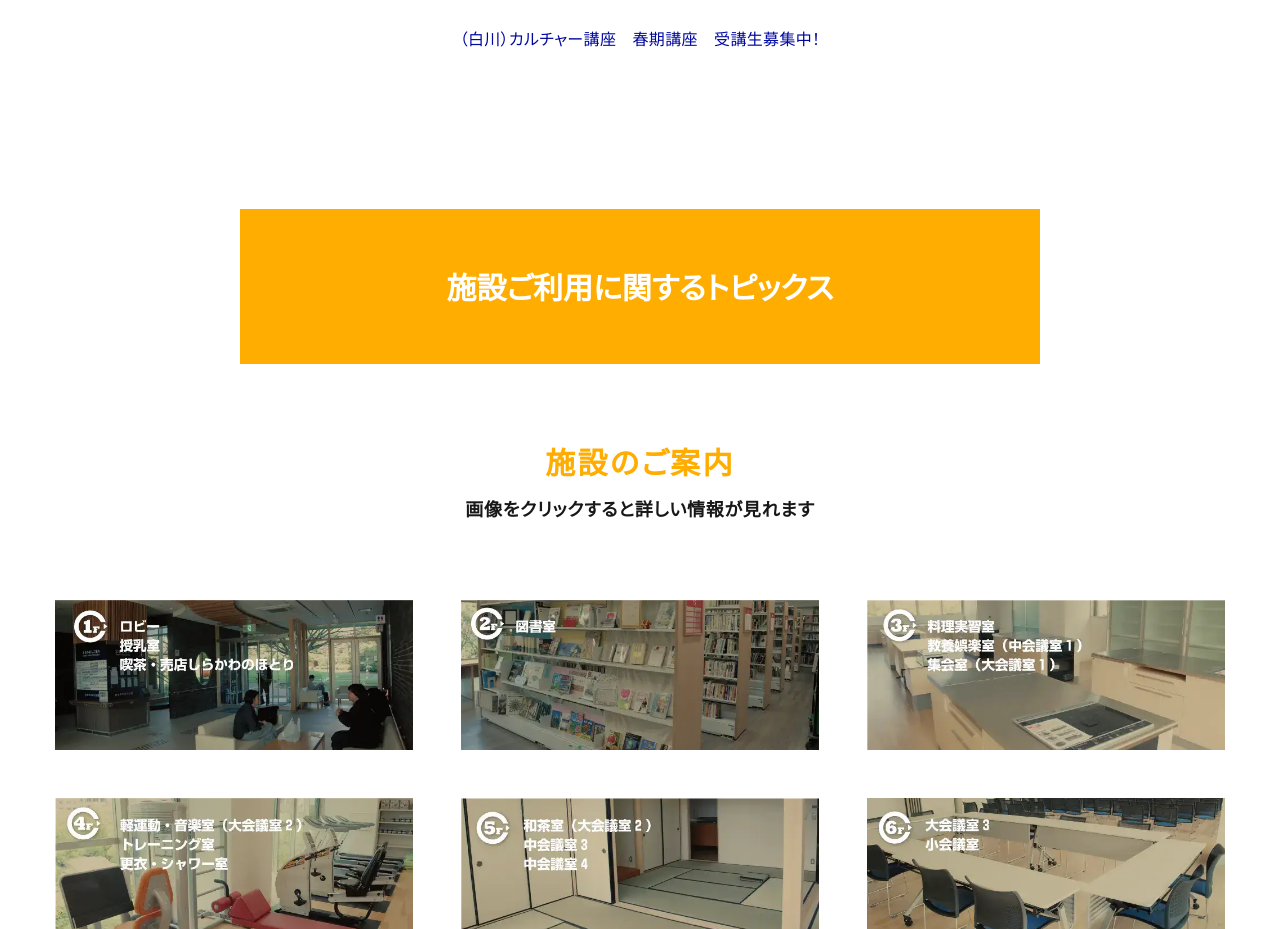
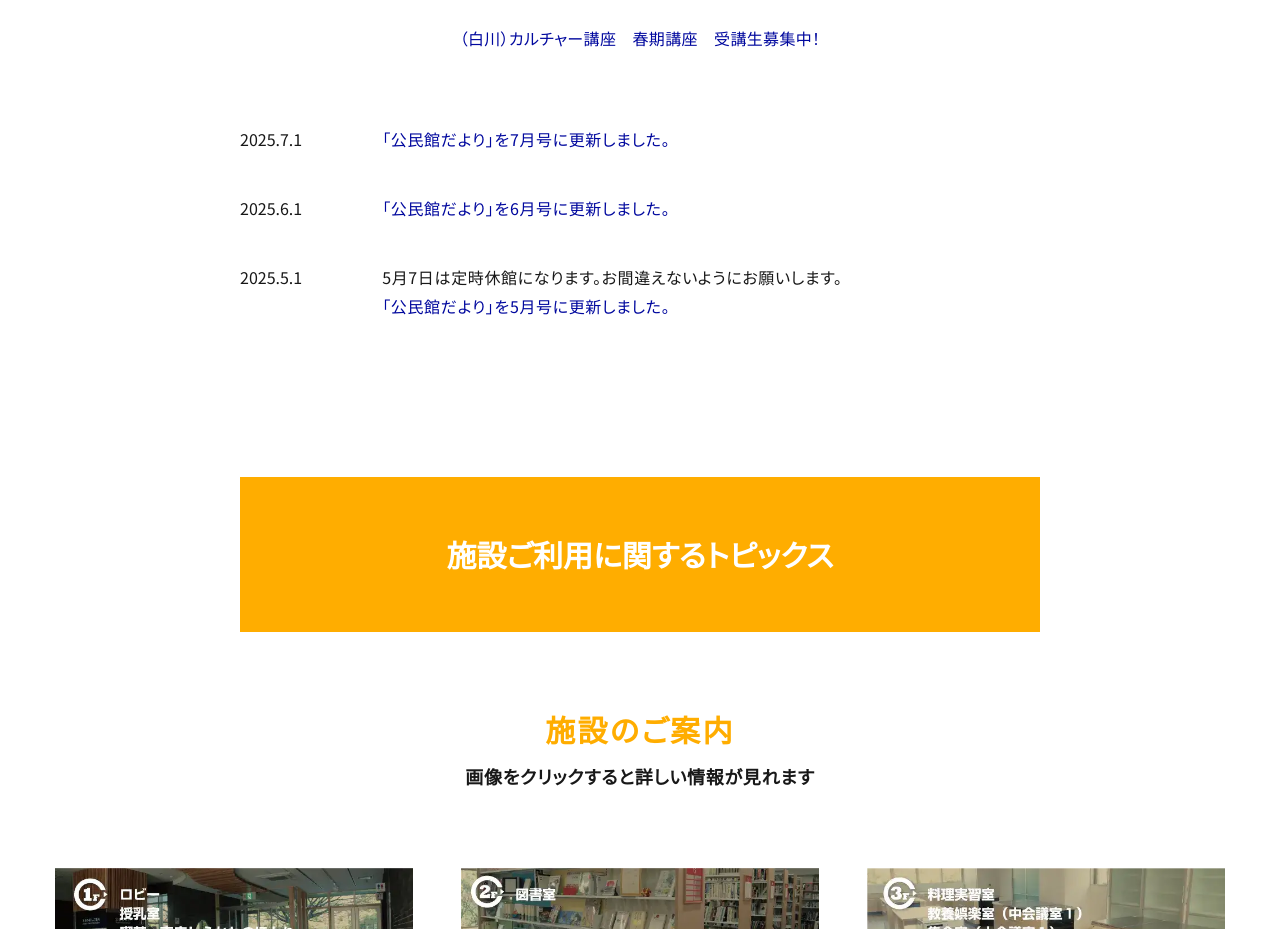
Before and after one commit to ken-atnek/shirakawa-chuo-cc.com_2507, a Next.js app: page / in a window 1280 px wide. Shown: the part 960-1889 px from the top of the page. Built offline with nearby package versions, Linux system fonts and the light colour scheme.

Commit message:
🎨 お知らせコンポーネント作成

```diff
--- a/package.json
+++ b/package.json
@@ -4,9 +4,10 @@
   "private": true,
   "scripts": {
     "dev": "next dev",
-    "build": "next build",
+    "build": "next build && rm -f out/404.html && rm -rf out/404",
     "start": "next start",
-    "lint": "next lint"
+    "lint": "next lint",
+    "lint:style": "stylelint \"src/**/*.scss\" --fix"
   },
   "dependencies": {
     "next": "15.3.5",
--- a/src/app/page.tsx
+++ b/src/app/page.tsx
@@ -15,6 +15,8 @@ import BlockFacilityHours from '@/components/BlockFacilityHours';
 import BlockCourseGuide from '@/components/BlockCourseGuide';
 import BlockAccess from '@/components/BlockAccess';
 import BlockStore from '@/components/BlockStore';
+import { newsData } from '@/data/newsData';
+import BlockNewsList from '@/components/BlockNewsList';
 
 export const generateMetadata = (): Metadata => {
   return {
@@ -34,7 +36,7 @@ export default function Home() {
           height={100}
         />
       </section>
-      <section className={styles.containerNews}>
+      <section className={styles.containerNews} id="ContainerNews">
         <article>
           <h2 className={styles.itemH2}>お知らせ</h2>
           <p className={styles.sidebarH2}>
@@ -47,9 +49,13 @@ export default function Home() {
           >
             （白川）カルチャー講座　春期講座　受講生募集中！
           </ExternalLink>
+          <BlockNewsList items={newsData} />
         </article>
       </section>
-      <section className={styles.containerFacilityGuide}>
+      <section
+        className={styles.containerFacilityGuide}
+        id="ContainerFacilityGuide"
+      >
         <div className={styles.boxHead}>施設ご利用に関するトピックス</div>
         <article>
           <h2 className={styles.itemH2}>施設のご案内</h2>
@@ -59,33 +65,42 @@ export default function Home() {
           <BlockFacilityGuide />
         </article>
       </section>
-      <section className={styles.containerFacilityDetails}>
+      <section
+        className={styles.containerFacilityDetails}
+        id="ContainerFacilityDetails"
+      >
         <article>
           <h2 className={styles.itemH2}>施設ご利用について</h2>
           <p className={styles.sidebarH2}>利用お申し込み、料金、定員について</p>
           <BlockFacilityDetails />
         </article>
       </section>
-      <section className={styles.containerFacilityHours}>
+      <section
+        className={styles.containerFacilityHours}
+        id="ContainerFacilityHours"
+      >
         <article>
           <h2 className={styles.itemH2}>施設利用可能時間</h2>
           <p className={styles.sidebarH2}>利用時間</p>
           <BlockFacilityHours />
         </article>
       </section>
-      <section className={styles.containerCourseGuide}>
+      <section
+        className={styles.containerCourseGuide}
+        id="ContainerCourseGuide"
+      >
         <article>
           <h2 className={styles.itemH2}>講座のご案内</h2>
           <BlockCourseGuide />
         </article>
       </section>
-      <section className={styles.containerAccess}>
+      <section className={styles.containerAccess} id="ContainerAccess">
         <article>
           <h2 className={styles.itemH2}>アクセス</h2>
           <BlockAccess />
         </article>
       </section>
-      <section className={styles.containerTearoom}>
+      <section className={styles.containerTearoom} id="ContainerTearoom">
         <article>
           <h2 className={styles.itemH2}>白川公園茶室について</h2>
           <dl>
@@ -145,7 +160,7 @@ export default function Home() {
           </dl>
         </article>
       </section>
-      <section className={styles.containerStore}>
+      <section className={styles.containerStore} id="ContainerStore">
         <article>
           <h2 className={styles.itemH2}>喫茶・売店 しらかわのほとり</h2>
           <BlockStore />
--- /dev/null
+++ b/src/components/BlockNewsList.tsx
@@ -0,0 +1,44 @@
+/* =======================================
+ * 熊本市中央公民館  お知らせ一覧
+ * URL: src/components/BlockNewsList.tsx
+ * Created: 2025-07-17
+ * Last updated: 2025-07-17
+ * ======================================= */
+
+import styles from '@/styles/PageTop.module.scss';
+import { NewsItem } from '@/types/newsItem';
+import ExternalLink from '@/components/common/ExternalLink';
+type Props = {
+  items: NewsItem[];
+};
+
+export default function BlockNewsList({ items }: Props) {
+  return (
+    <ul className={styles.newsList}>
+      {items.map((item, index) => (
+        <li key={index} className={styles.newsItem}>
+          <p className={styles.date}>{formatDate(item.date)}</p>
+          {(item.title || item.body || item.pdfLink) && (
+            <div className={styles.wrapDetails}>
+              {item.title && <h3 className={styles.title}>{item.title}</h3>}
+              {item.body && <p className={styles.body}>{item.body}</p>}
+              {item.pdfLink && (
+                <ExternalLink
+                  aria-label={item.pdfTitle ?? 'PDFを開く'}
+                  className={styles.itemPdf}
+                  href={item.pdfLink}
+                >
+                  {item.pdfTitle ?? 'PDFを開く'}
+                </ExternalLink>
+              )}
+            </div>
+          )}
+        </li>
+      ))}
+    </ul>
+  );
+}
+function formatDate(dateString: string): string {
+  const date = new Date(dateString);
+  return `${date.getFullYear()}.${date.getMonth() + 1}.${date.getDate()}`;
+}
--- /dev/null
+++ b/src/data/newsData.ts
@@ -0,0 +1,27 @@
+/* =======================================
+ * 熊本市中央公民館 お知らせDATA
+ * URL:src/data/newsData.ts
+ * Created: 2025-07-17
+ * Last updated: 2025-07-17
+ * ======================================= */
+
+import { NewsItem } from '@/types/newsItem';
+
+export const newsData: NewsItem[] = [
+  {
+    pdfTitle: '「公民館だより」を7月号に更新しました。',
+    pdfLink: '/data/pdf/R7.7月号公民館だより.pdf',
+    date: '2025-07-01',
+  },
+  {
+    pdfTitle: '「公民館だより」を6月号に更新しました。',
+    pdfLink: '/data/pdf/R7.6月号公民館だより.pdf',
+    date: '2025-06-01',
+  },
+  {
+    body: '5月7日は定時休館になります。お間違えないようにお願いします。',
+    pdfTitle: '「公民館だより」を5月号に更新しました。',
+    pdfLink: '/data/pdf/R7.5月号公民館だより.pdf',
+    date: '2025-05-01',
+  },
+];
--- a/src/styles/PageTop.module.scss
+++ b/src/styles/PageTop.module.scss
@@ -7,7 +7,6 @@
 /* stylelint-disable keyframes-name-pattern */
 /* stylelint-disable custom-property-pattern */
 // このファイル全体のルールを無効にする
-
 .itemH2 {
     font-size: FZ(30);
     color: $base-orange;
@@ -20,6 +19,7 @@
     letter-spacing: 0.04em;
     margin-top: 1em;
 }
+
 /* =================================
  * HERO
  * ------------------------------ */
@@ -45,7 +45,7 @@
     display: flex;
     flex-direction: column;
     align-items: center;
-    padding: 5em 2em 5em;
+    padding: 5em 2em;
     article {
         display: flex;
         flex-direction: column;
@@ -58,8 +58,45 @@
             font-weight: 500;
             letter-spacing: 0.02em;
         }
+        .newsList {
+            position: relative;
+            width: 100%;
+            max-width: 80rem;
+            font-size: inherit;
+            margin-top: 5em;
+            display: grid;
+            grid-template-columns: auto 1fr;
+            gap: 3em 0;
+            li {
+                position: relative;
+                display: grid;
+                grid-column: span 2;
+                grid-template-columns: subgrid;
+                font-size: inherit;
+                gap: 0 5em;
+                .date {
+                    font-size: FZ(16);
+                }
+                .wrapDetails {
+                    font-size: inherit;
+                    display: flex;
+                    flex-direction: column;
+                    gap: 0.5em 0;
+                    .title,
+                    .body,
+                    .itemPdf {
+                        font-size: FZ(16);
+                        letter-spacing: 0.04em;
+                    }
+                    .itemPdf {
+                        color: $dark-blue;
+                    }
+                }
+            }
+        }
     }
 }
+
 /* =================================
  * 施設のご案内
  * ------------------------------ */
@@ -68,7 +105,7 @@
     display: flex;
     flex-direction: column;
     align-items: center;
-    padding: 5em 2em 5em;
+    padding: 5em 2em;
     .boxHead {
         background-color: $base-orange;
         color: $base-white;
@@ -90,7 +127,7 @@
             font-size: inherit;
             display: grid;
             grid-template-columns: repeat(3, 1fr);
-            gap: 3em 3em;
+            gap: 3em;
             margin-top: 5em;
             li {
                 position: relative;
@@ -103,6 +140,7 @@
         }
     }
 }
+
 /* =================================
  * 施設ご利用について
  * ------------------------------ */
@@ -111,7 +149,7 @@
     display: flex;
     flex-direction: column;
     align-items: center;
-    padding: 5em 2em 5em;
+    padding: 5em 2em;
     article {
         display: flex;
         flex-direction: column;
@@ -126,7 +164,7 @@
             background-color: #f9f9f9;
             display: flex;
             flex-direction: column;
-            padding: 3em 3em;
+            padding: 3em;
             h3 {
                 font-size: FZ(20);
                 font-weight: 300;
@@ -203,7 +241,6 @@
             margin-top: 2em;
             width: 100%;
             max-width: 111rem;
-
             h3 {
                 font-size: FZ(20);
                 font-weight: 700;
@@ -267,6 +304,7 @@
         }
     }
 }
+
 /* =================================
  * 施設ご利用について
  * ------------------------------ */
@@ -275,7 +313,7 @@
     display: flex;
     flex-direction: column;
     align-items: center;
-    padding: 5em 2em 5em;
+    padding: 5em 2em;
     article {
         display: flex;
         flex-direction: column;
@@ -299,7 +337,6 @@
                 h3 {
                     border-right: 1px solid #646464;
                     border-bottom: 1px solid #646464;
-
                     display: flex;
                     justify-content: center;
                     font-size: FZ(16);
@@ -345,6 +382,7 @@
         }
     }
 }
+
 /* =================================
  * 講座のご案内
  * ------------------------------ */
@@ -353,7 +391,7 @@
     display: flex;
     flex-direction: column;
     align-items: center;
-    padding: 5em 2em 5em;
+    padding: 5em 2em;
     article {
         display: flex;
         flex-direction: column;
@@ -406,12 +444,13 @@
                 border-radius: 100vmax;
                 transition: 0.3s ease-out;
                 @include hover {
-                    background-color: #ff0000;
+                    background-color: #f00;
                 }
             }
         }
     }
 }
+
 /* =================================
  * アクセス
  * ------------------------------ */
@@ -420,7 +459,7 @@
     display: flex;
     flex-direction: column;
     align-items: center;
-    padding: 5em 2em 5em;
+    padding: 5em 2em;
     article {
         display: flex;
         flex-direction: column;
@@ -473,6 +512,7 @@
         }
     }
 }
+
 /* =================================
  * 白川公園茶室について
  * ------------------------------ */
@@ -481,7 +521,7 @@
     display: flex;
     flex-direction: column;
     align-items: center;
-    padding: 5em 2em 5em;
+    padding: 5em 2em;
     article {
         display: flex;
         flex-direction: column;
@@ -532,6 +572,7 @@
         }
     }
 }
+
 /* =================================
  * 喫茶・売店 しらかわのほとり
  * ------------------------------ */
--- a/src/styles/globals.scss
+++ b/src/styles/globals.scss
@@ -1,5 +1,11 @@
 @use "./reset_v2.5" as *;
 @use "./variable" as *;
+html {
+    scroll-padding-top: 3rem;
+    @include sp {
+        scroll-padding-top: unset;
+    }
+}
 body {
     @include SunSerif;
     font-feature-settings: "palt";
--- /dev/null
+++ b/src/types/newsItem.ts
@@ -0,0 +1,13 @@
+/* =======================================
+ * 熊本市中央公民館 ニュース型
+ * URL: src/types/newsItem.ts
+ * Created: 2025-07-16
+ * Last updated: 2025-07-16
+ * ======================================= */
+export type NewsItem = {
+  title?: string;
+  body?: string;
+  pdfTitle?: string;
+  pdfLink?: string;
+  date: string;
+};
```
Also changed, not shown: src/components/common/Header.tsx (+5 -5 lines).
